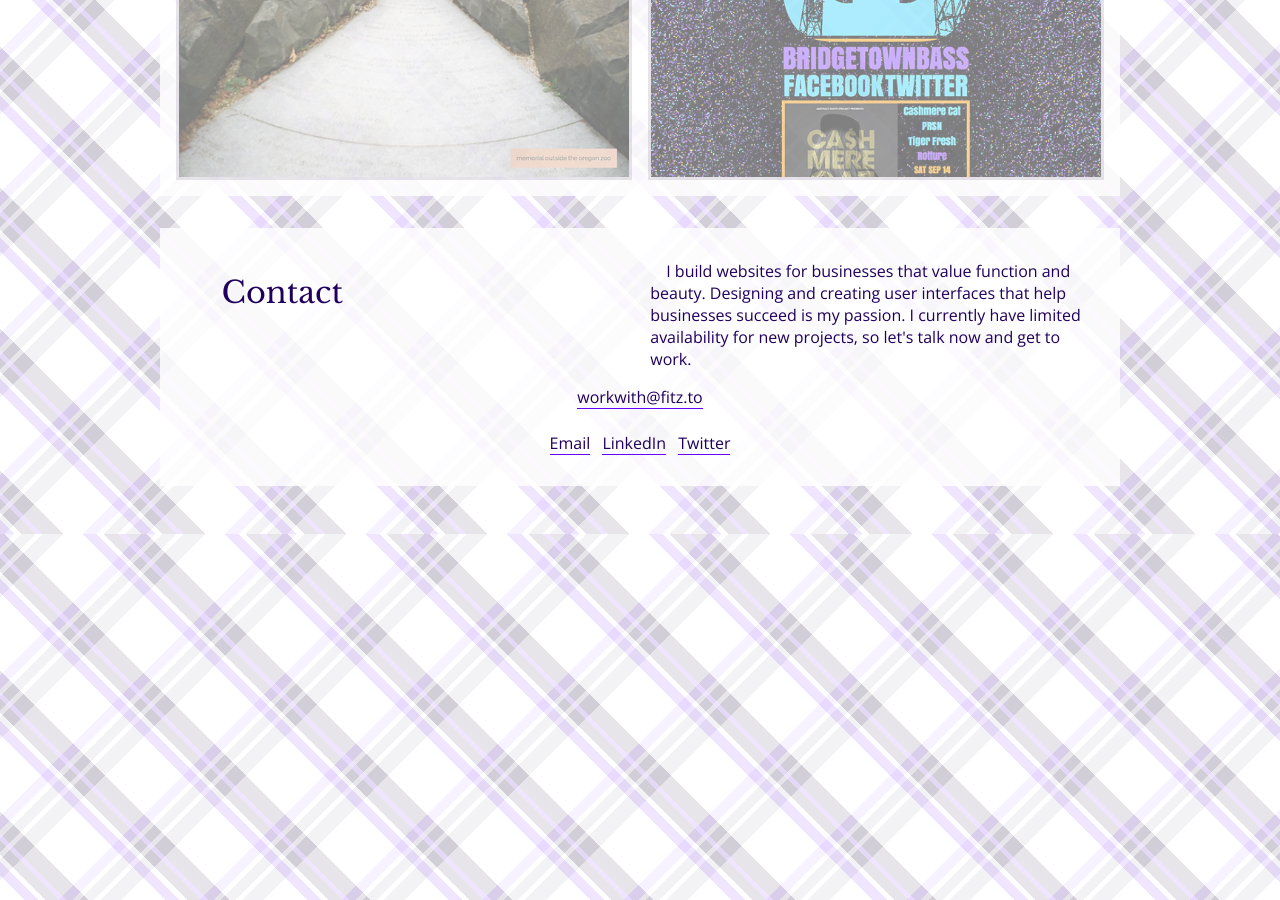
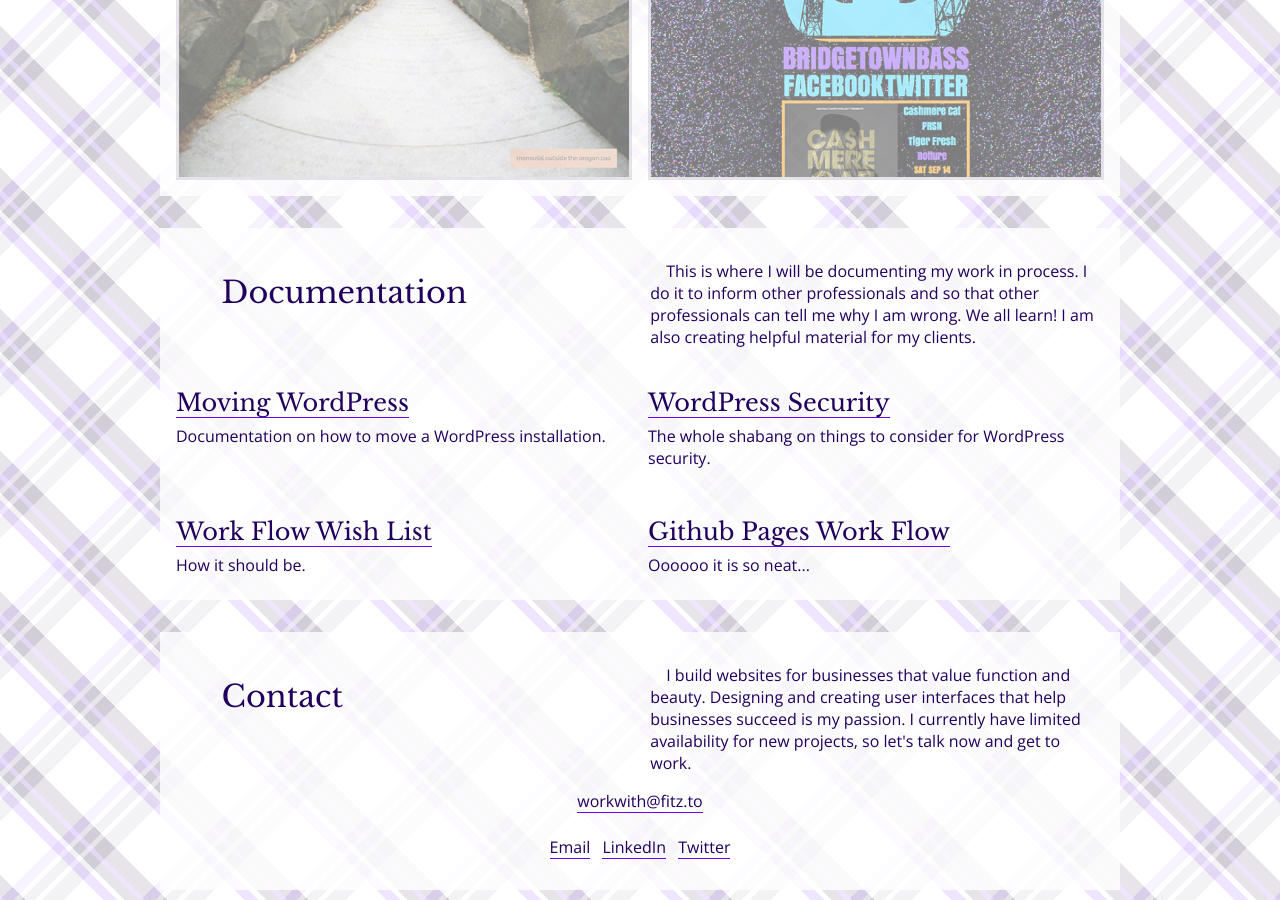
Before and after one commit to fitzryland/workwithfitzto, a Jekyll site: the page built from index.html, in a window 1280 px wide and 900 px high, scrolled down 939 px. Built offline with Jekyll 4.4.1, drawn with Linux system fonts in a browser that asks for light colours; nearby versions of some CDN libraries; comment, search, counter and statistics services are not loaded.

Commit message:
added html for documentation back in

```diff
--- a/_includes/nav.html
+++ b/_includes/nav.html
@@ -1,5 +1,5 @@
 <nav>
 	<a href="/#portfolio">Portfolio</a>
-	<!-- <a href="/#documentation">Documentation</a> -->
+	<a href="/#documentation">Documentation</a>
 	<a href="#contact">Contact</a>
 </nav>
--- a/_layouts/default.html
+++ b/_layouts/default.html
@@ -14,7 +14,7 @@
             </a>
         {% endfor %}
     </section>
-<!--     <section id="documentation">
+    <section id="documentation">
         <h2 class="section-title">Documentation</h2>
         <p class="section-desc">This is where I will be documenting my work in process. I do it to inform other professionals and so that other professionals can tell me why I am wrong. We all learn! I am also creating helpful material for my clients.</p>
         {% for post in site.categories.document %}
@@ -25,5 +25,5 @@
             <p>{{ post.excerpt }}</p>
         </div>
         {% endfor %}
-    </section> -->
+    </section>
 {% include footer.html %}
```
